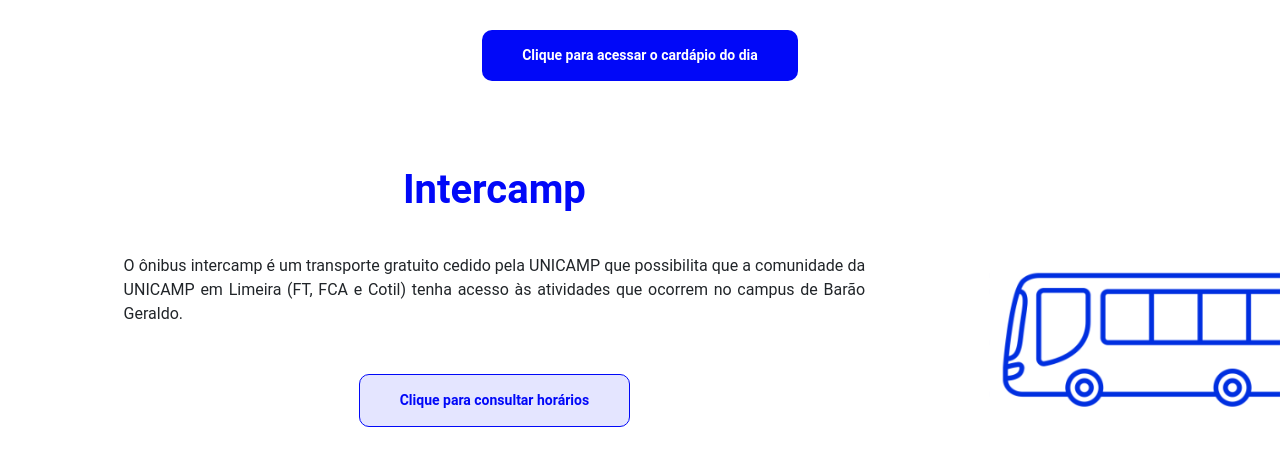
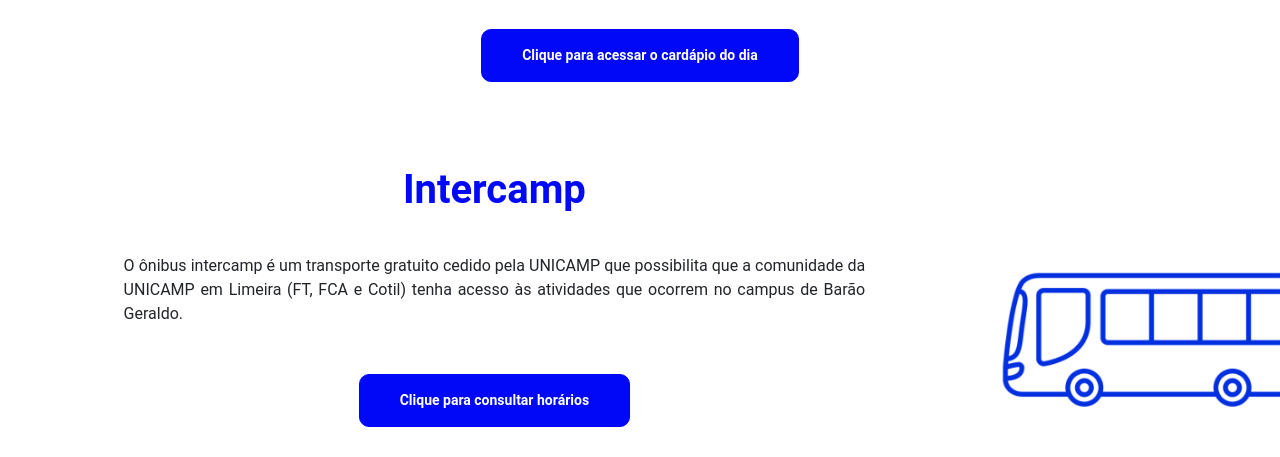
Before and after one commit to gabriellytegon/Site-CDI, a React (Vite) app: page /vidanocampus in a window 1280 px wide. In both pictures the pointer is over the link "Clique para consultar horários". Shown: the part 1105-1562 px from the top of the page. Built offline with nearby package versions, Linux system fonts and the light colour scheme.

Commit message:
style: hover do componente button

```diff
--- a/src/components/Button/style.css
+++ b/src/components/Button/style.css
@@ -8,6 +8,7 @@
   justify-content: center;
   align-items: center;
   padding: 15px 40px;
+  transition: .4s;
 }
 
 .button1 {
@@ -16,8 +17,20 @@
   color: #0108F8;
 }
 
+.button1:hover {
+  background-color: #0108F8;
+  border: 1px solid #0108F8;
+  color: #ffffff;
+}
+
 .button2 {
   background-color: #0108F8;
   color: #fff;
-  border: none;
+  border: 1px solid #0108F8;
 }
+
+.button2:hover {
+  background-color: #E4E5FF;
+  color: #0108F8;
+  border: 1px solid #0108F8;
+}
```
